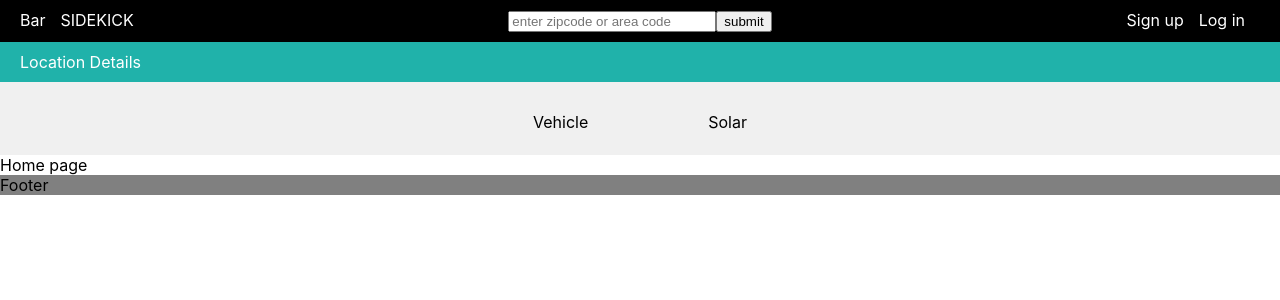
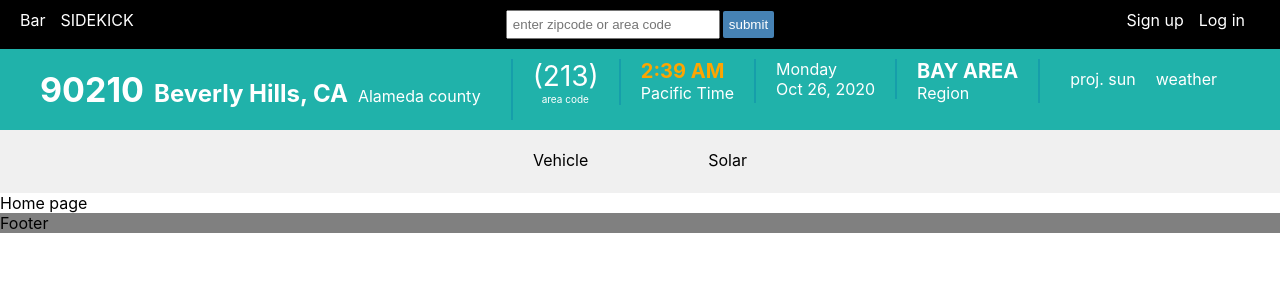
Before and after one commit to mikeadossi/Tesla_project, a React (Create React App) app in the folder client/: page / in a window 1280 px wide. Shown: the top 300 px of the page. Built offline with nearby package versions, Linux system fonts and the light colour scheme.

Commit message:
create LocationDetails UI

```diff
--- a/client/src/components/Header/HeaderCenter/HeaderCenter.css
+++ b/client/src/components/Header/HeaderCenter/HeaderCenter.css
@@ -6,8 +6,26 @@
 
 .headerCenter_input_btn{
     cursor: pointer;
+    background-color: steelblue;
+    color: white;
+    padding: 6px;
+    border: none;
+    border-radius: 2px;
+    outline: none;
+    -webkit-touch-callout: none; /* iOS Safari */
+    -webkit-user-select: none; /* Safari */
+     -khtml-user-select: none; /* Konqueror HTML */
+       -moz-user-select: none; /* Firefox */
+        -ms-user-select: none; /* Internet Explorer/Edge */
+            user-select: none; /* Non-prefixed version, currently */
+}
+
+.headerCenter_input_btn:active{
+    background-color: rgb(60,120,200);
 }
 
 .headerCenter_input{
     width:  200px;
+    padding: 5px;
+    margin-right: 3px;
 }
--- a/client/src/containers/LocationDetails/LocationDetails.css
+++ b/client/src/containers/LocationDetails/LocationDetails.css
@@ -5,3 +5,61 @@
     overflow: hidden;
     color:white;
 }
+
+.LocationDetails_element{
+    display: inline-block;
+    margin-right: 10px;
+}
+
+.LocationDetails_zipcode{
+    font-size: 34px;
+    font-weight: bold;
+}
+
+.LocationDetails_city{
+    font-size: 24px;
+    font-weight: bold;
+}
+
+.locationDetails_container_1, .locationDetails_container_2, .locationDetails_container_3, .locationDetails_container_4{
+    border-right: solid 2px rgb(22,158,170);
+    float: left;
+}
+
+.locationDetails_container_2{
+    padding: 0px 20px 0px 20px;
+}
+
+.locationDetails_areacode{
+    font-size: 28px;
+}
+
+.locationDetails_areacode_subtext{
+    font-size: x-small;
+    margin-left: 9px;
+}
+
+.locationDetails_time_digital{
+    font-size: 20px;
+    font-weight: bold;
+    margin-right: 5px;
+    color: orange;
+}
+
+.locationDetails_container_3, .locationDetails_container_4{
+    padding: 0px 20px 0px 20px;
+}
+
+.locationDetails_container_4{
+    color: white;
+}
+
+.locationDetails_region_name{
+    font-weight: bold;
+    font-size: 20px;
+}
+
+.locationDetails_project_sun, .locationDetails_weather{
+    display: inline-block;
+    padding: 0px 10px 0px 10px;
+}
--- a/client/src/containers/LocationDetails/LocationDetails.js
+++ b/client/src/containers/LocationDetails/LocationDetails.js
@@ -5,7 +5,31 @@ class LocationDetails extends Component {
   render() {
     return (
       <div className="locationDetails_container">
-          Location Details
+        <div className="locationDetails_container locationDetails_container_1">
+          <div className="LocationDetails_zipcode LocationDetails_element">90210</div>
+          <div className="LocationDetails_city LocationDetails_element">Beverly Hills, CA</div>
+          <div className="LocationDetails_county LocationDetails_element">Alameda county</div>
+        </div>
+        <div className="locationDetails_container locationDetails_container_2">
+          <div className="locationDetails_areacode">(213)</div>
+          <div className="locationDetails_areacode_subtext">area code</div>
+        </div>
+        <div className="locationDetails_container locationDetails_container_3">
+          <div className="locationDetails_time_digital">2:39 AM</div>
+          <div className="locationDetails_timezone">Pacific Time</div>
+        </div>
+        <div className="locationDetails_container locationDetails_container_4">
+          <div className="locationDetails_day">Monday</div>
+          <div className="locationDetails_date">Oct 26, 2020</div>
+        </div>
+        <div className="locationDetails_container locationDetails_container_4">
+          <div className="locationDetails_region_name">BAY AREA</div>
+          <div className="locationDetails_region_tag">Region</div>
+        </div>
+        <div className="locationDetails_container locationDetails_container_5">
+          <div className="locationDetails_project_sun">proj. sun</div>
+          <div className="locationDetails_weather">weather</div>
+        </div>
       </div>
     );
   }
--- a/client/src/containers/ProductMenu/ProductMenu.css
+++ b/client/src/containers/ProductMenu/ProductMenu.css
@@ -1,7 +1,6 @@
 .productMenu_container{
     background-color:rgb(240,240,240);
     display: block;
-    padding: 10px 20px 0px 20px;
     overflow: hidden;
     text-align: center;
 }
--- a/client/src/containers/ProductMenu/ProductMenu.js
+++ b/client/src/containers/ProductMenu/ProductMenu.js
@@ -5,7 +5,7 @@ class ProductMenu extends Component {
   render() {
     return (
       <div className="productMenu_container">
-        <div className="prductMenu_btn_container">
+        <div className="productMenu_btn_container">
             <div className="productMenu_btn vehicle_menu_btn">Vehicle</div>
             <div className="productMenu_btn solar_menu_btn">Solar</div>
         </div>
```
